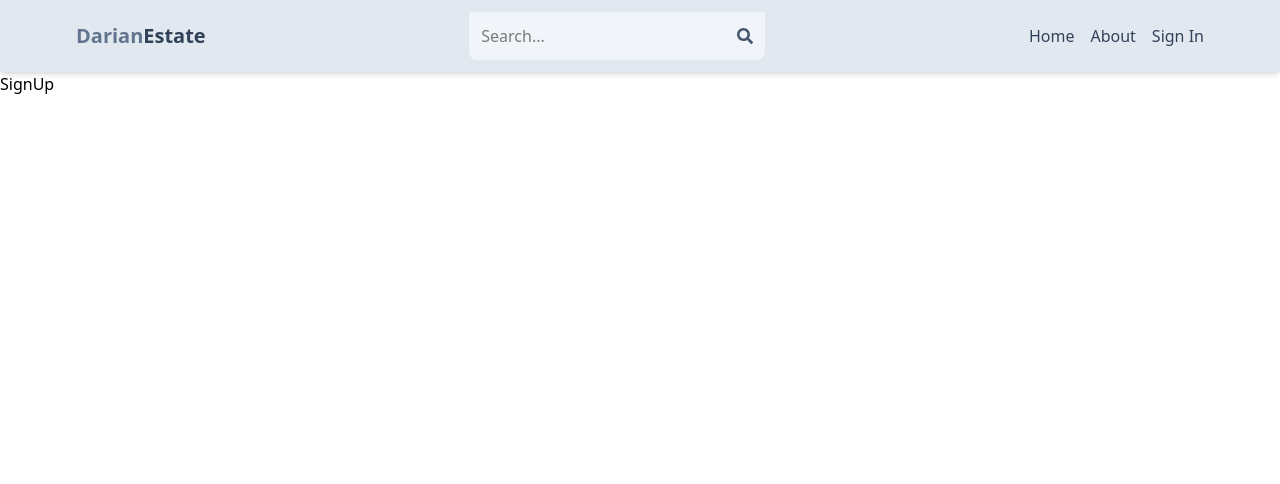
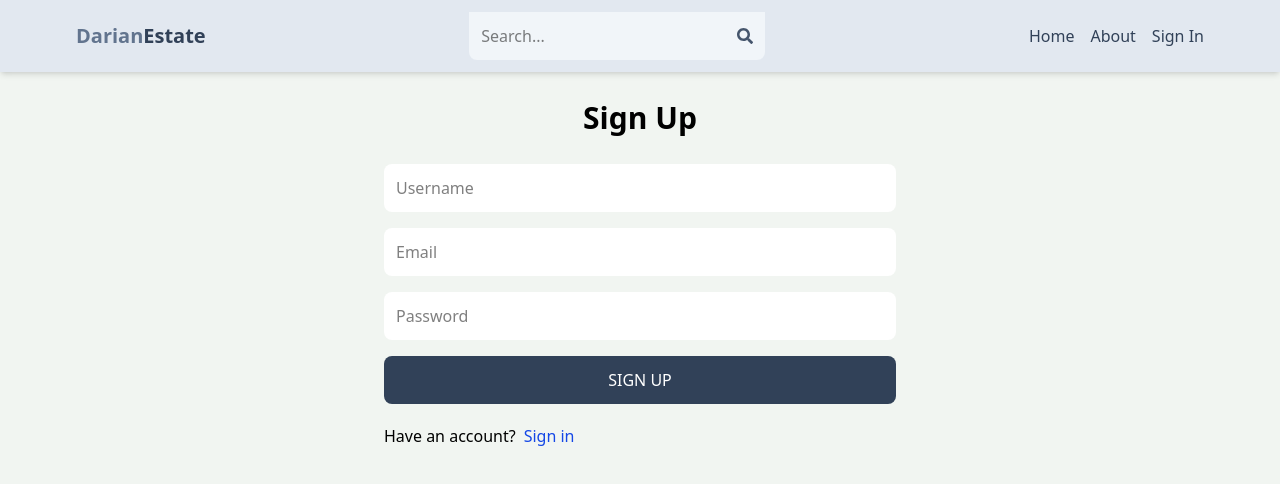
Before and after one commit to Ramimalkawi/estate-app, a React (Vite) app in the folder client/: page /sign-up in a window 1280 px wide. Shown: the top 484 px of the page. Built offline with nearby package versions, Linux system fonts and the light colour scheme.

Commit message:
complete sign up page ui

```diff
--- a/client/src/index.css
+++ b/client/src/index.css
@@ -68,3 +68,15 @@
 } */
 
 @import "tailwindcss";
+
+body {
+  background-color: rgb(241, 245, 241);
+}
+
+/* body {
+  margin: 0;
+  display: flex;
+  place-items: center;
+  min-width: 320px;
+  min-height: 100vh;
+} */
--- a/client/src/pages/SignUp.jsx
+++ b/client/src/pages/SignUp.jsx
@@ -1,5 +1,38 @@
 import React from "react";
-
+import { Link } from "react-router-dom";
 export default function SignUp() {
-  return <div>SignUp</div>;
+  return (
+    <div className="max-w-lg mx-auto">
+      <h1 className="text-3xl text-center font-semibold my-7">Sign Up</h1>
+      <form className="flex flex-col gap-4">
+        <input
+          type="text"
+          placeholder="Username"
+          className="p-3 rounded-lg bg-white"
+          id="username"
+        />
+        <input
+          type="email"
+          placeholder="Email"
+          className="p-3 rounded-lg bg-white"
+          id="email"
+        />
+        <input
+          type="password"
+          placeholder="Password"
+          className="p-3 rounded-lg bg-white"
+          id="password"
+        />
+        <button className="uppercase bg-slate-700 text-white p-3 rounded-lg hover:opacity-95 disabled:opacity-80">
+          Sign up
+        </button>
+      </form>
+      <div className="flex gap-2 mt-5">
+        <p>Have an account?</p>
+        <Link to={"/sign-in"}>
+          <span className="text-blue-700">Sign in</span>
+        </Link>
+      </div>
+    </div>
+  );
 }
```
